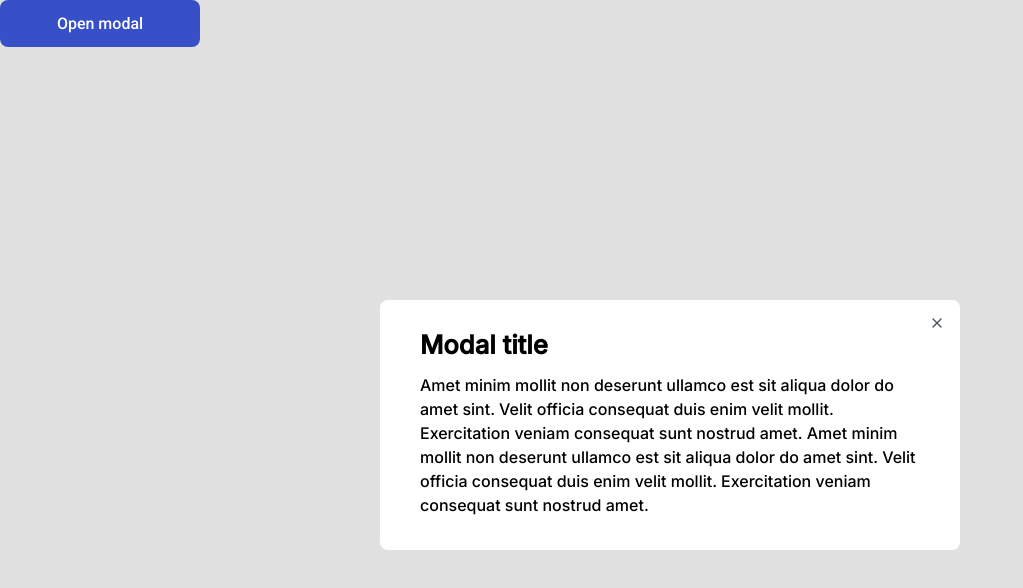
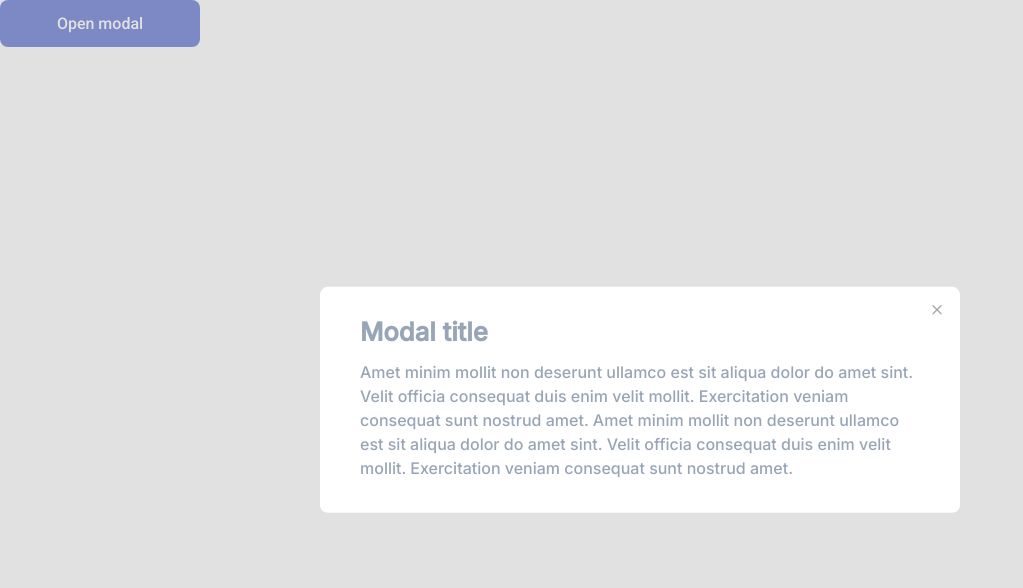
Before and after one commit to js-tasks-ru/htmlcss-20220120_alaudo-galkin, a website: page 05-lection3/02-modal/index.html in a window 1280 px wide. Both pictures are taken after a click on the button "Open modal". Shown: the whole page, without its empty margins (0-1023 px from the left). Drawn offline with Linux system fonts and the light colour scheme.

Commit message:
Переписал фон на общий блок, проблема с opacity

```diff
--- a/05-lection3/02-modal/index.html
+++ b/05-lection3/02-modal/index.html
@@ -24,9 +24,6 @@
                         </svg>
                 </div>
             </div>
-            <div class="modal__background">
-
-            </div>
         </div>
     </body>
     <script src="./index.js"></script>
--- a/05-lection3/02-modal/modal.css
+++ b/05-lection3/02-modal/modal.css
@@ -1,19 +1,28 @@
 .modal {
     display:none;
-    position:absolute;
-    padding: 30px 40px 33px;
+
     font-family: Inter, sans-serif;
     font-style: normal;
-    max-width:500px;
-    background:var(--white);
-    border-radius: 0.5em;
-    top:calc(50% - 100px);
-    left:calc(50% - 260px);
-    /* transform: translate(-50%,-50%); */
+    position:fixed;
+    opacity:0.5;
+    top:0;
+    left:0;
+    right:0;
+    bottom:0;
+    background:var(--grey-5);
+    color:var(--dark-blue);
 }
 
 .modal__window {
-
+    opacity:1;
+    position:absolute;
+    padding: 30px 40px 33px;
+    left:50%;
+    top:50%;
+    background:var(--white);
+    border-radius: 0.5em;
+    z-index:100;
+    transform: translate(-50%,-50%);
 }
 
 .modal__title {
@@ -22,23 +31,11 @@
 }
 
 .modal__text {
+
     padding-top: 14px;
     font-size:1em;
     line-height: 1.5em;
     font-weight: 400;
-}
-
-.modal__background {
-    display:block;
-    position:fixed;
-    opacity:0.5;
-    z-index: -1;
-    top:0;
-    left:0;
-    width:100%;
-    height:100%;
-    background:var(--grey-5);
-
 }
 
 .modal__close-cross {
--- a/assets/css/main.css
+++ b/assets/css/main.css
@@ -13,6 +13,7 @@
     --accent-purple: #5028C6;
 
     --blue: #374FC7;
+    --dark-blue:#334D6E;
     --accent-blue: #2342C0;
 
     --red: #F03D3E;
```
